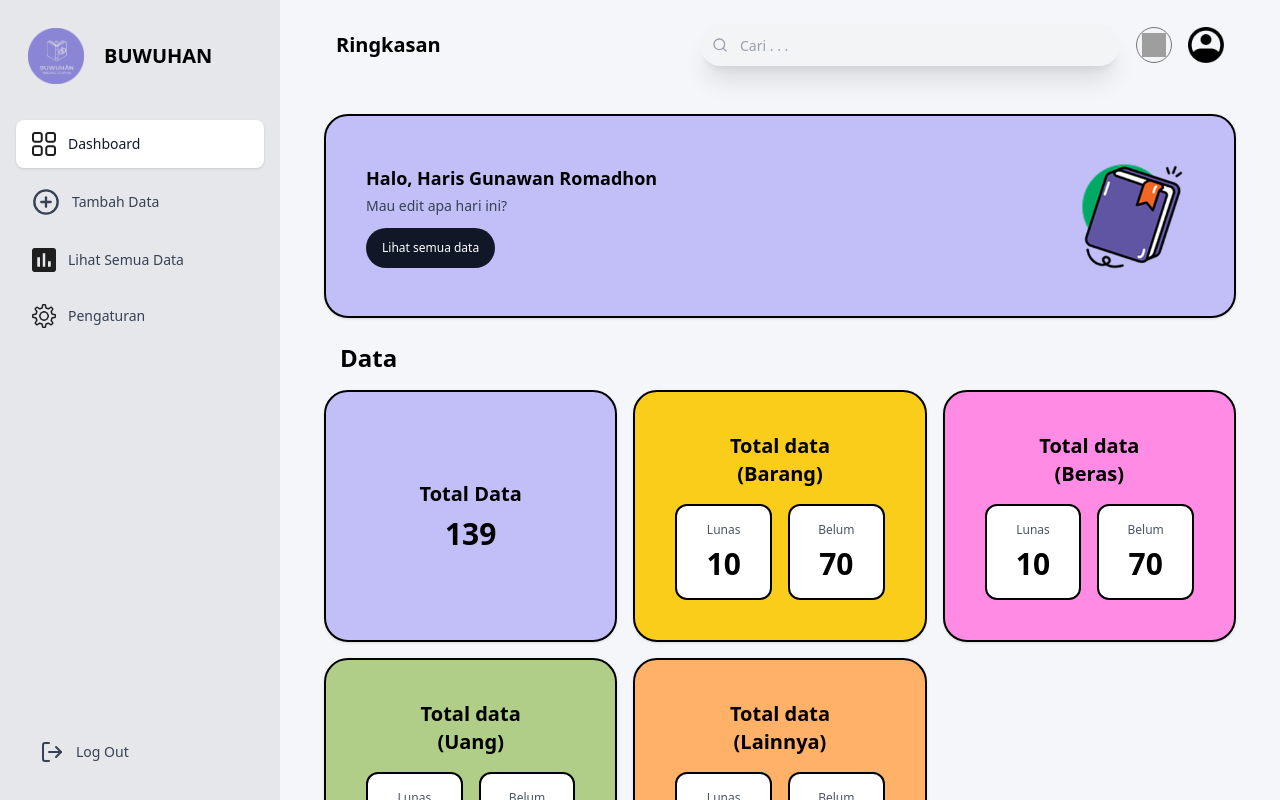
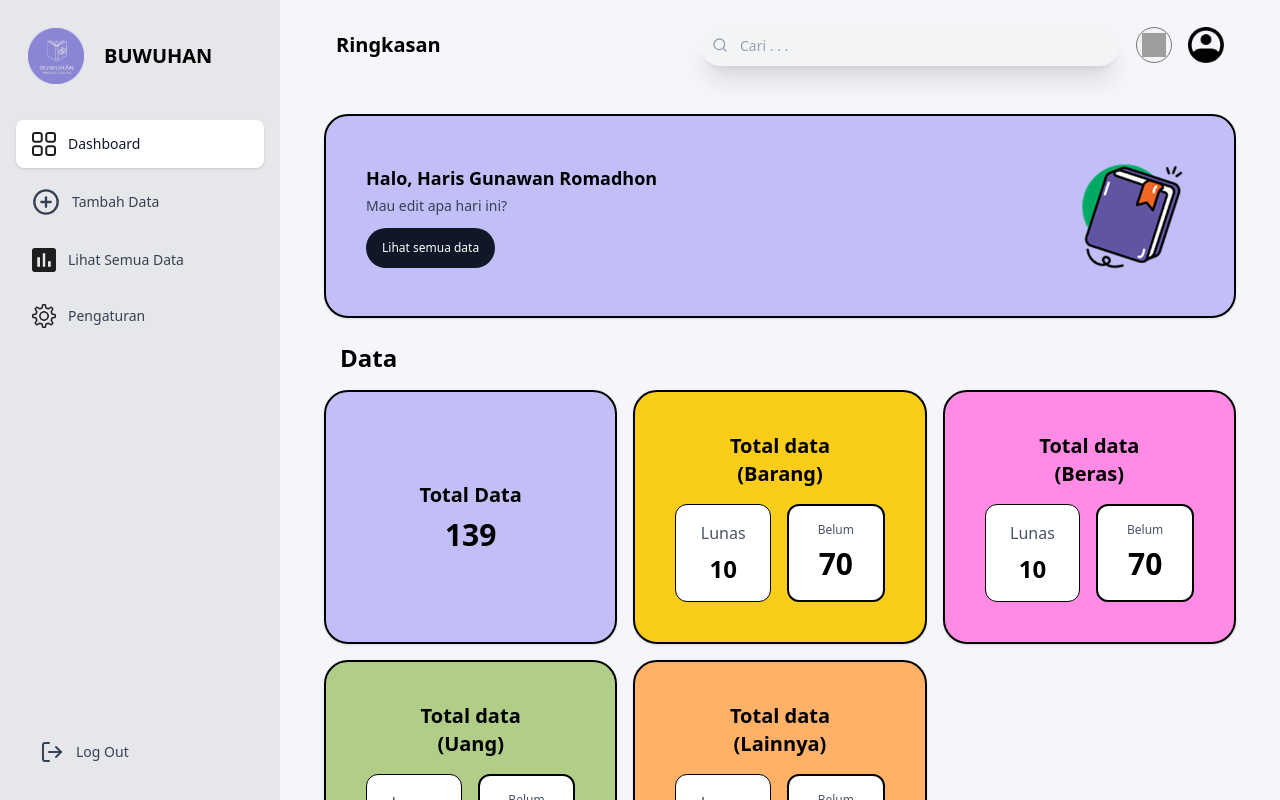
Before and after one commit to Shrimp-Developers/fe-buwuhan, a React (Vite) app: page /dashboard in a window 1280 px wide. Built offline with nearby package versions, Linux system fonts and the light colour scheme; grey boxes are pictures that could not be loaded.

Commit message:
style: adjust font size

```diff
--- a/src/pages/buwuhan/BuwuhanDashboard.jsx
+++ b/src/pages/buwuhan/BuwuhanDashboard.jsx
@@ -65,9 +65,9 @@ export default function BuwuhanDashboard() {
                                 Total data<br />{category.title}
                             </p>
                             <div className="flex gap-4 justify-center">
-                                <div className="bg-white rounded-xl p-4 flex-1 text-center border-2 border-black">
-                                    <p className="text-xs text-gray-600 mb-2">Lunas</p>
-                                    <p className="text-3xl font-bold">{category.data.lunas}</p>
+                                <div className="bg-white rounded-xl p-4 flex-1 text-center border border-black">
+                                    <p className="text-base text-gray-600 mb-2">Lunas</p>
+                                    <p className="text-2xl font-bold">{category.data.lunas}</p>
                                 </div>
                                 <div className="bg-white rounded-xl p-4 flex-1 text-center border-2 border-black">
                                     <p className="text-xs text-gray-600 mb-2">Belum</p>
```
